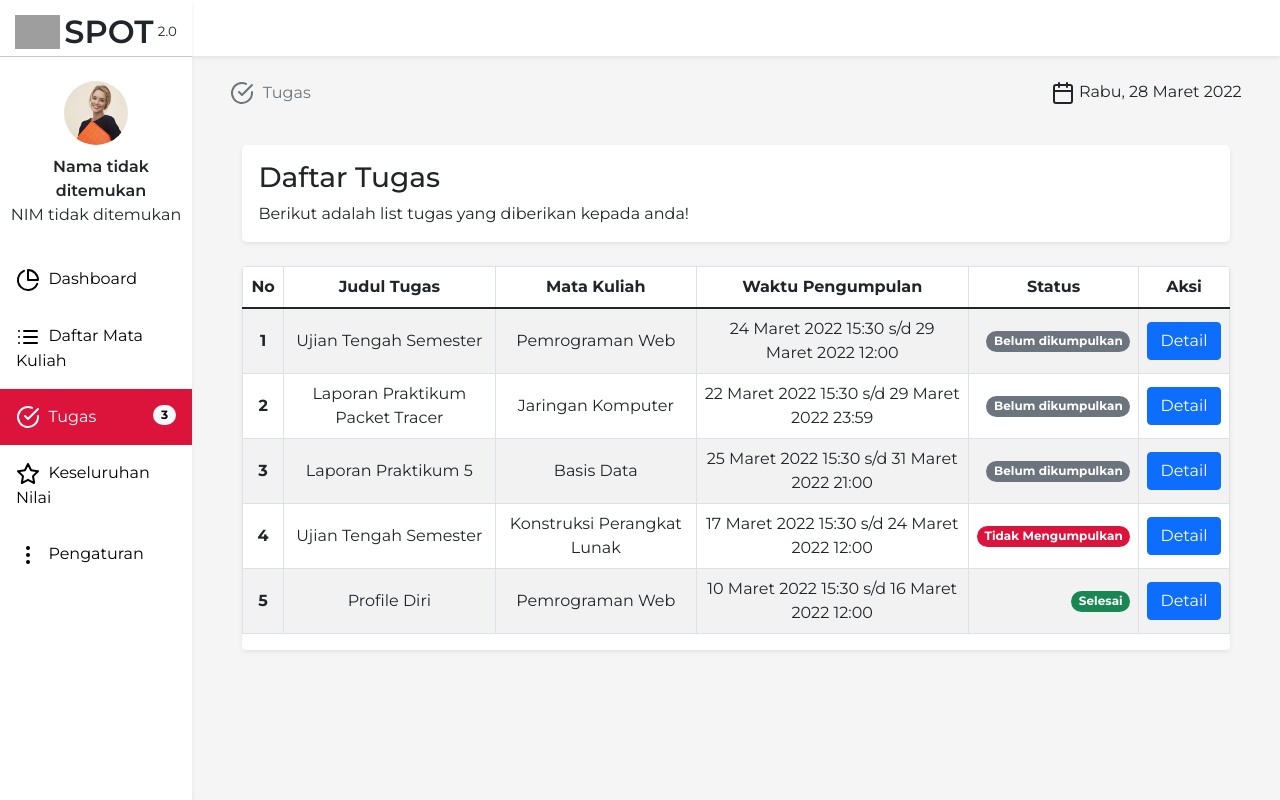
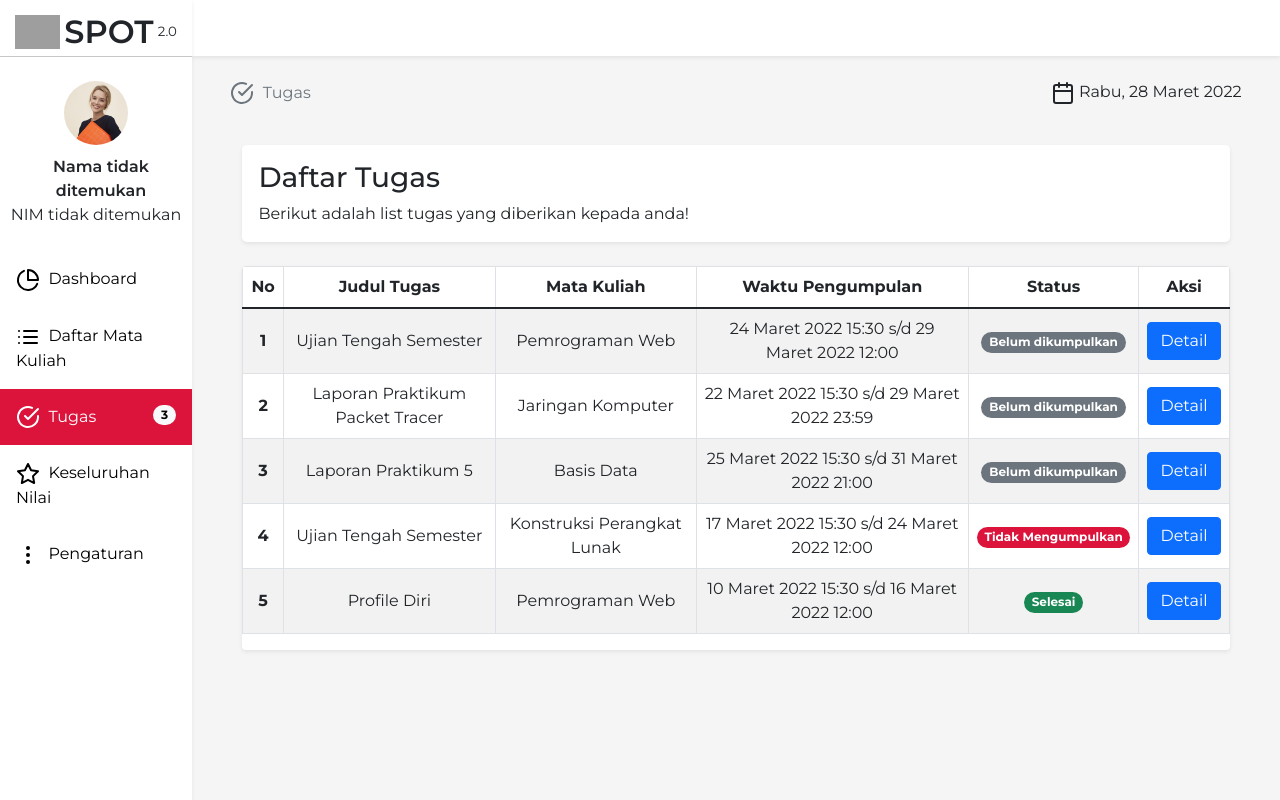
Before and after one commit to AbidMaf/Spot-2.github.io, a PHP site: page /tugas.html in a window 1280 px wide. Run offline with PHP 8.4, Linux system fonts and the light colour scheme; grey boxes are pictures that could not be loaded.

Commit message:
Del Sylvia & Float none status

```diff
--- a/css/tugas.css
+++ b/css/tugas.css
@@ -65,6 +65,10 @@ section.tugas {
     font-size: 12pt;
 }
 
+span.badge.bg-secondary, span.badge.bg-alert, span.badge.bg-success {
+    float: none !important;
+}
+
 @media screen and (min-width: 360px) and (max-width: 450px) {
     .main-content {
         margin: 10px 10px auto;
--- a/dashboard.html
+++ b/dashboard.html
@@ -84,7 +84,7 @@
         <div class="welcome">
           <div class="content rounded-3 p-3">
             <h1 class="fs-3">Welcome to Dashboard</h1>
-            <p class="mb-0">Hello Sylvia Johnroe, welcome to your dashboard!</p>
+            <p class="mb-0">Hello, welcome to your dashboard!</p>
           </div>
         </div>
 
```
